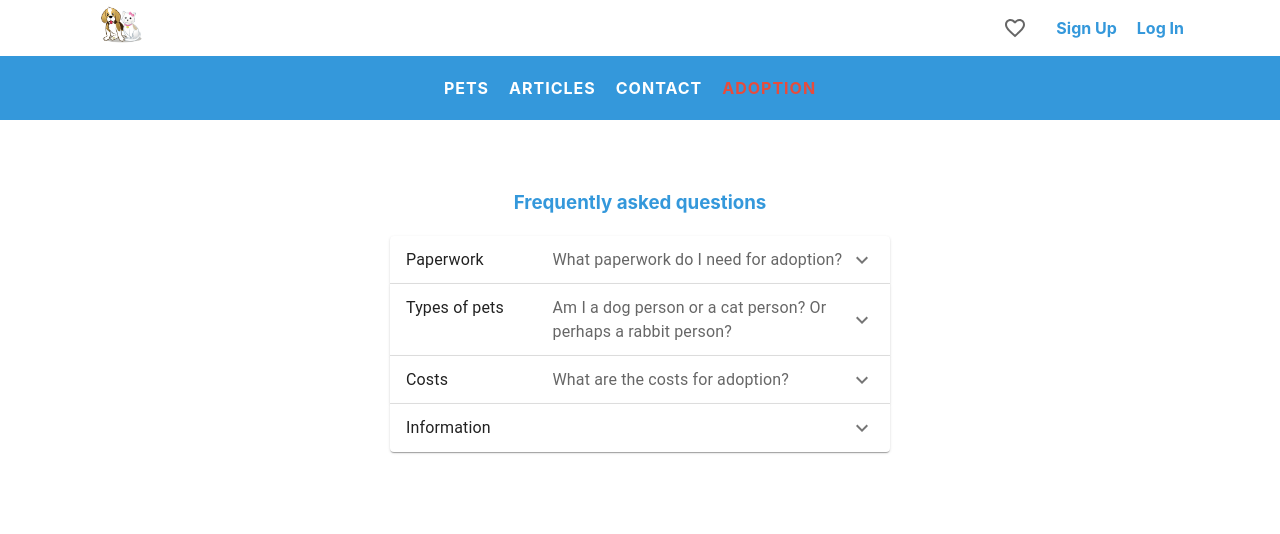
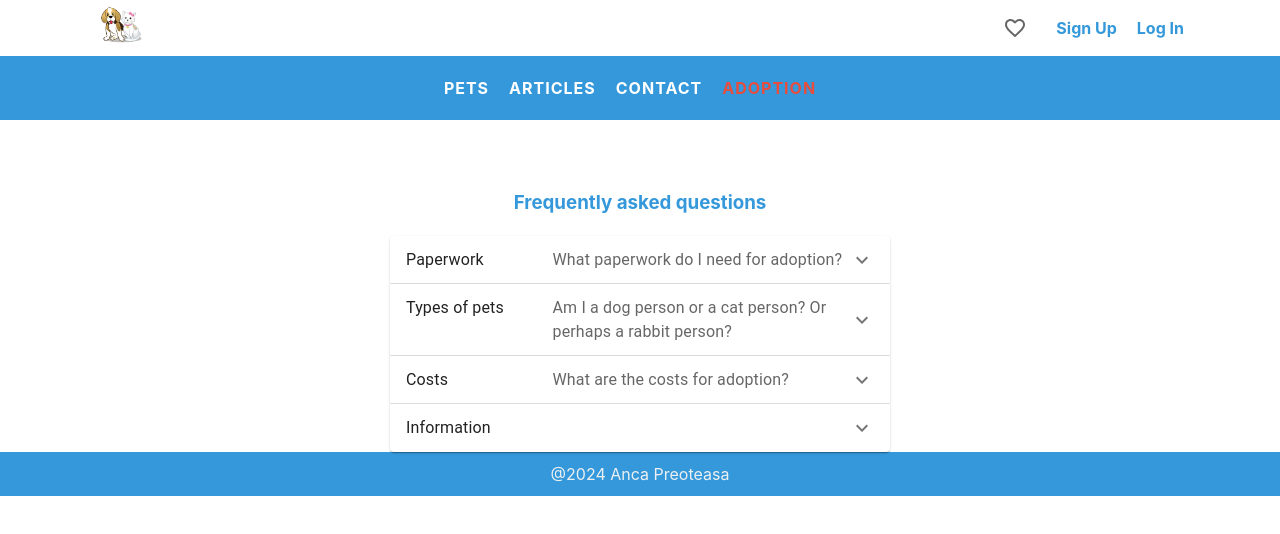
Before and after one commit to AncaPreoteasa/Adoption-Website-for-Pets, a React (Vite) app in the folder adoption-website/: page /adoption in a window 1280 px wide. Shown: the top 534 px of the page. Built offline with nearby package versions, Linux system fonts and the light colour scheme.

Commit message:
Added footer

```diff
--- a/adoption-website/src/components/Adoption.jsx
+++ b/adoption-website/src/components/Adoption.jsx
@@ -2,6 +2,7 @@ import Header from "./Header";
 import NavBar from "./NavBar";
 import AccordionComponent from "./AccordionComponent";
 import styles from "./Adoption.module.css";
+import Footer from "./Footer";
 
 export default function Adoption() {
   return (
@@ -12,6 +13,7 @@ export default function Adoption() {
         <h3 className={styles.heading3}>Frequently asked questions</h3>
         <AccordionComponent />
       </div>
+      <Footer />
     </>
   );
 }
--- a/adoption-website/src/components/Articles.jsx
+++ b/adoption-website/src/components/Articles.jsx
@@ -1,5 +1,6 @@
 import Header from "./Header";
 import NavBar from "./NavBar";
+import Footer from "./Footer";
 
 export default function Articles() {
   return (
@@ -7,6 +8,7 @@ export default function Articles() {
       <Header />
       <NavBar />
       <h1>ARTICLES</h1>
+      <Footer />
     </>
   );
 }
--- a/adoption-website/src/components/Contact.jsx
+++ b/adoption-website/src/components/Contact.jsx
@@ -1,6 +1,7 @@
 import Header from "./Header";
 import NavBar from "./NavBar";
 import styles from "./Contact.module.css";
+import Footer from "./Footer";
 
 export default function Contact() {
   return (
@@ -28,6 +29,7 @@ export default function Contact() {
           </form>
         </div>
       </div>
+      <Footer />
     </>
   );
 }
--- a/adoption-website/src/components/Pets.jsx
+++ b/adoption-website/src/components/Pets.jsx
@@ -1,6 +1,7 @@
 import Header from "./Header";
 import NavBar from "./NavBar";
 import PetCard from "./PetCard";
+import Footer from "./Footer";
 
 export default function Pets() {
   return (
@@ -8,6 +9,7 @@ export default function Pets() {
       <Header />
       <NavBar />
       <PetCard />
+      <Footer />
     </>
   );
 }
```
